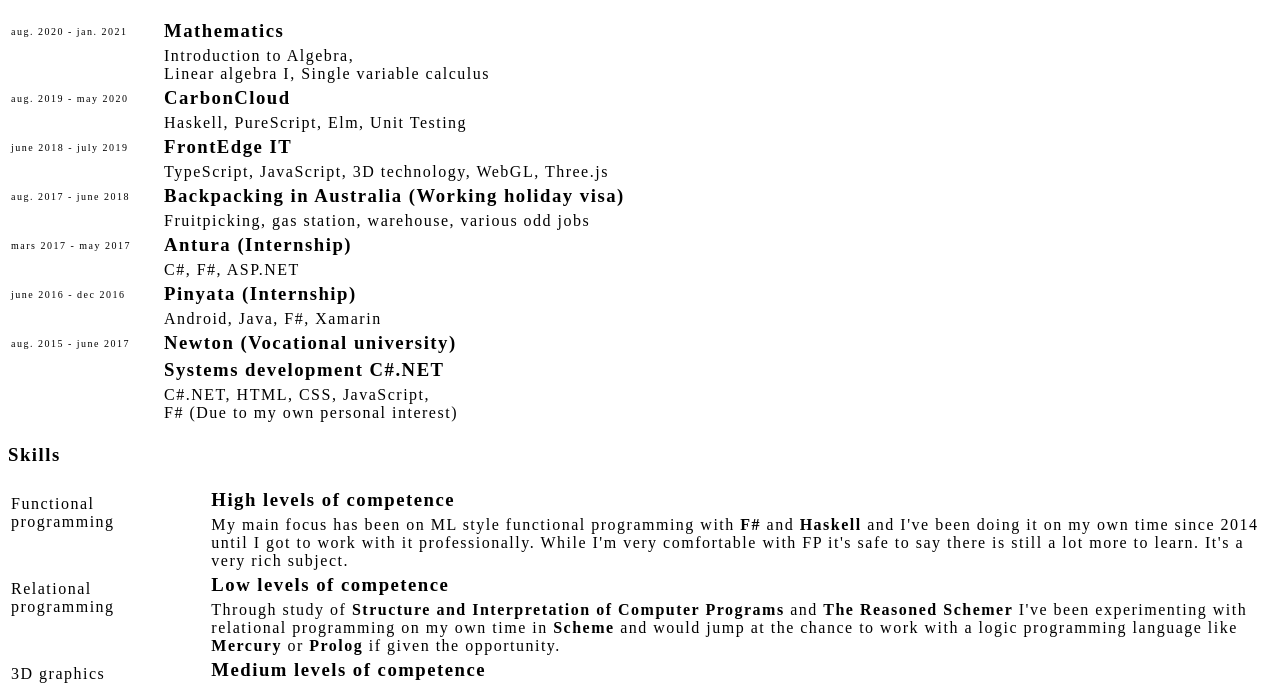
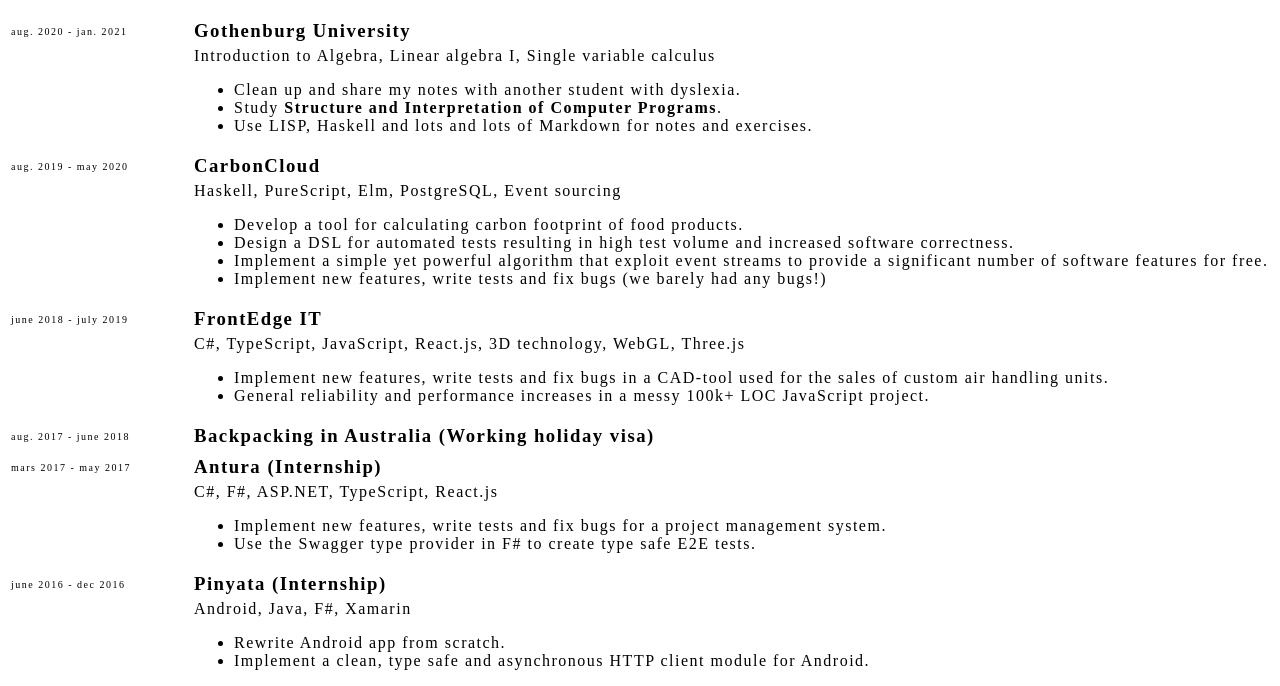
Before and after one commit to bjornkihlberg/CV, a plain HTML site: page docs/index.html in a window 1280 px wide. Shown: the part 87-773 px from the top of the page. Drawn offline with Linux system fonts and the light colour scheme.

Commit message:
explain achievements

```diff
--- a/docs/index.html
+++ b/docs/index.html
@@ -29,6 +29,7 @@
             vertical-align: top;
             padding-top: 7px;
             font-size: x-small;
+            min-width: 150px;
         }
 
         .skills td:nth-child(1) {
@@ -69,54 +70,74 @@
         <tr>
             <td>aug. 2020 - jan. 2021</td>
             <td>
-                <h3>Mathematics</h3>
-                Introduction to Algebra,
-                <br>
-                Linear algebra I, Single variable calculus
+                <h3>Gothenburg University</h3>
+                Introduction to Algebra, Linear algebra I, Single variable calculus
+                <ul>
+                    <li>Clean up and share my notes with another student with dyslexia.</li>
+                    <li>Study <b>Structure and Interpretation of Computer Programs</b>.</li>
+                    <li>Use LISP, Haskell and lots and lots of Markdown for notes and exercises.</li>
+                </ul>
             </td>
         </tr>
         <tr>
             <td>aug. 2019 - may 2020</td>
             <td>
                 <h3>CarbonCloud</h3>
-                Haskell, PureScript, Elm, Unit Testing
+                Haskell, PureScript, Elm, PostgreSQL, Event sourcing
+                <ul>
+                    <li>Develop a tool for calculating carbon footprint of food products.</li>
+                    <li>Design a DSL for automated tests resulting in high test volume and increased software
+                        correctness.</li>
+                    <li>Implement a simple yet powerful algorithm that exploit event streams to provide a significant
+                        number of software features for free.</li>
+                    <li>Implement new features, write tests and fix bugs (we barely had any bugs!)</li>
+                </ul>
             </td>
         </tr>
         <tr>
             <td>june 2018 - july 2019</td>
             <td>
                 <h3>FrontEdge IT</h3>
-                TypeScript, JavaScript, 3D technology, WebGL, Three.js
+                C#, TypeScript, JavaScript, React.js, 3D technology, WebGL, Three.js
+                <ul>
+                    <li>Implement new features, write tests and fix bugs in a CAD-tool used for the sales of custom air
+                        handling units.</li>
+                    <li>General reliability and performance increases in a messy 100k+ LOC JavaScript project.</li>
+                </ul>
             </td>
         </tr>
         <tr>
             <td>aug. 2017 - june 2018</td>
             <td>
                 <h3>
-                    Backpacking in Australia
-                    <span>(Working holiday visa)</span>
+                    Backpacking in Australia <span>(Working holiday visa)</span>
                 </h3>
-                Fruitpicking, gas station, warehouse, various odd jobs
             </td>
         </tr>
         <tr>
             <td>mars 2017 - may 2017</td>
             <td>
                 <h3>
-                    Antura
-                    <span>(Internship)</span>
+                    Antura <span>(Internship)</span>
                 </h3>
-                C#, F#, ASP.NET
+                C#, F#, ASP.NET, TypeScript, React.js
+                <ul>
+                    <li>Implement new features, write tests and fix bugs for a project management system.</li>
+                    <li>Use the Swagger type provider in F# to create type safe E2E tests.</li>
+                </ul>
             </td>
         </tr>
         <tr>
             <td>june 2016 - dec 2016</td>
             <td>
                 <h3>
-                    Pinyata
-                    <span>(Internship)</span>
+                    Pinyata <span>(Internship)</span>
                 </h3>
                 Android, Java, F#, Xamarin
+                <ul>
+                    <li>Rewrite Android app from scratch.</li>
+                    <li>Implement a clean, type safe and asynchronous HTTP client module for Android.</li>
+                </ul>
             </td>
         </tr>
         <tr>
@@ -127,6 +148,11 @@
                 C#.NET, HTML, CSS, JavaScript,
                 <br>
                 F# (Due to my own personal interest)
+                <ul>
+                    <li>Helped two students find internships by bringing them with me to Pinyata and Antura.</li>
+                    <li>Took two other students that no one wanted to work with under my wing and we built an awesome
+                        application together for a school project.</li>
+                </ul>
             </td>
         </tr>
     </table>
```
